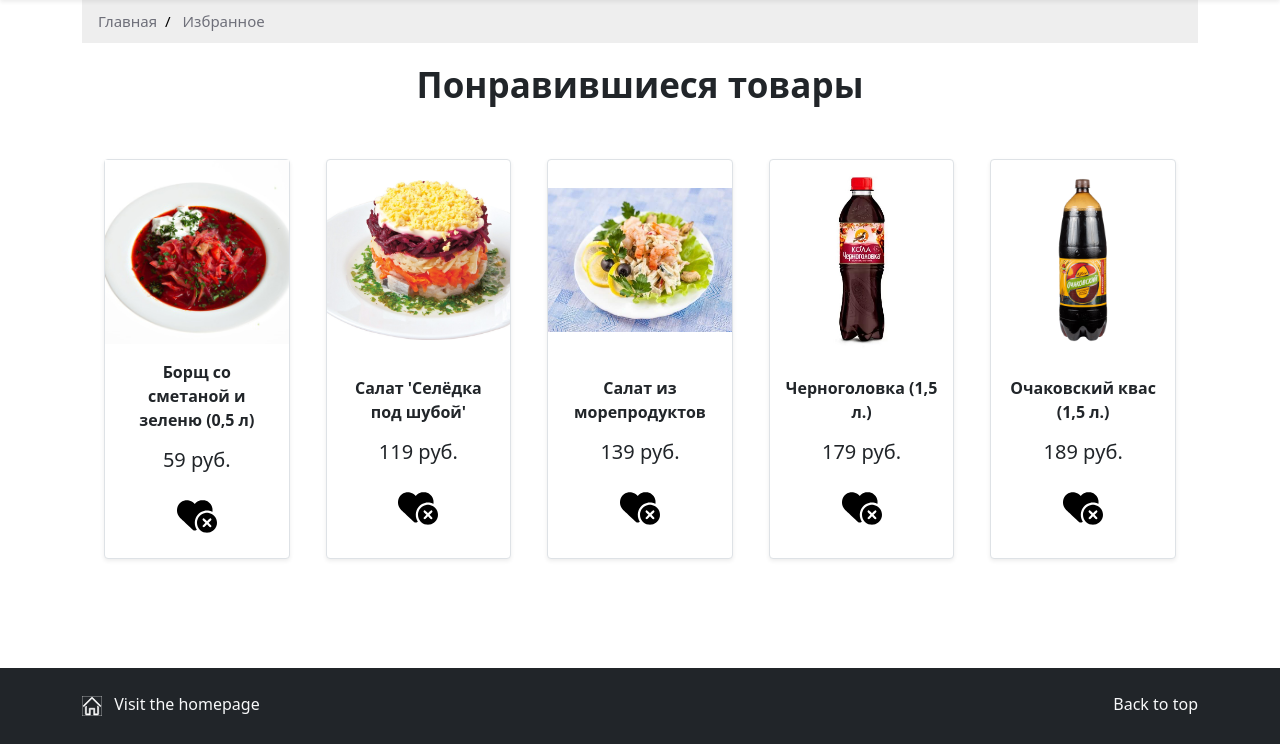
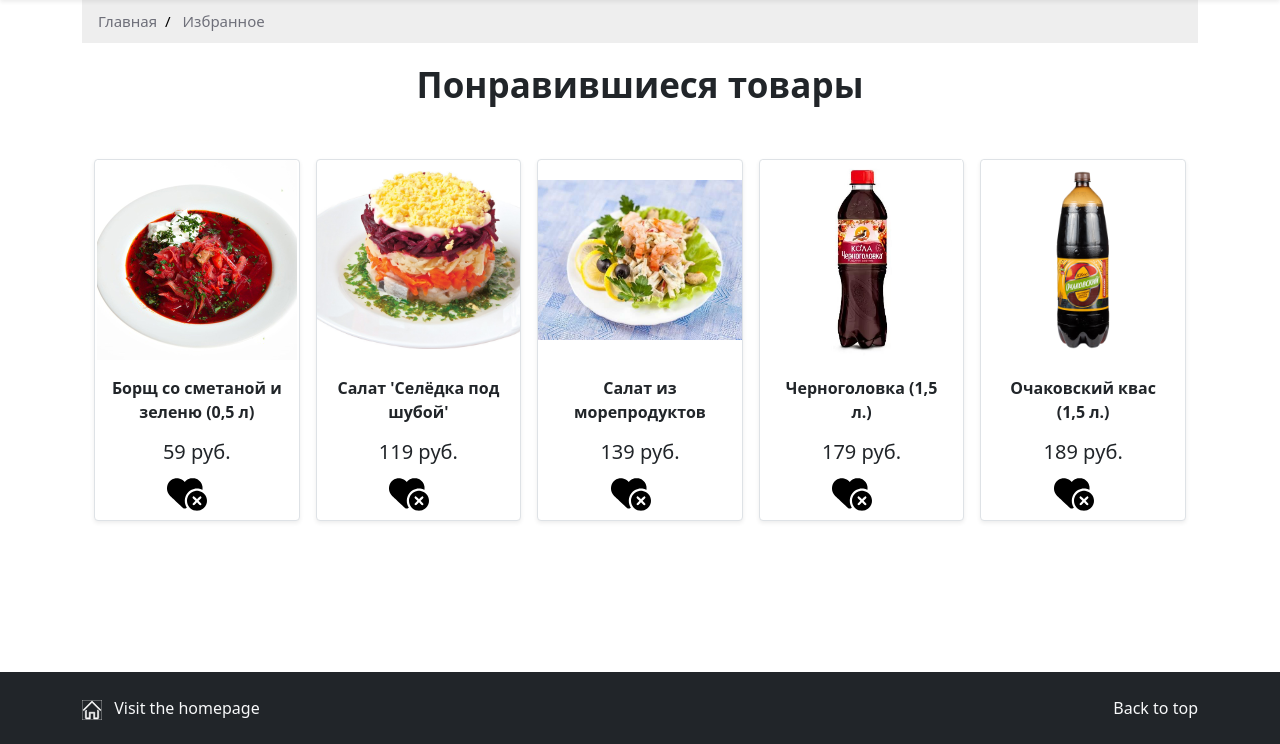
Before and after one commit to Tim-Shelll/RecoMarket, a Flask app: page /likes in a window 1280 px wide. Shown: the part 56-800 px from the top of the page. Run offline with Flask 3, Linux system fonts and the light colour scheme; a user stored in the database is signed in; parts of the project's set-up code (start-up, migrations or seed data) failed here and were passed over.

Commit message:
favorite
В избранном все товары на ряду сделать так, чтобы шли слева - направо

```diff
--- a/static/style/favorite.css
+++ b/static/style/favorite.css
@@ -1,9 +1,9 @@
-main {
-    min-height: 100%;
+section {
+    min-height: calc(100% - 128px);
 }
 
 footer {
-    position: fixed;
+    position: relative;
     bottom: 0;
     width: 100%;
 }
@@ -17,3 +17,21 @@ footer {
     transform: scale(1.025);
     cursor: pointer;
 }
+
+.row > .card-text {
+    margin-top: 25px;
+    margin-left: 25px;
+    width: 100px;
+
+}
+
+.img {
+    object-fit: contain;
+    height: 200px;
+}
+
+.line {
+    display: flex;
+    flex-direction: row;
+    justify-content: flex-start;
+}
--- a/templates/favorite.html
+++ b/templates/favorite.html
@@ -2,7 +2,6 @@
 
 {% block style %}
 <link rel="stylesheet" href='/static/style/favorite.css'/>
-<link rel="stylesheet" href='/static/style/style.css'/>
 {% endblock %}
 
 {% block title %}
@@ -29,13 +28,15 @@
                 <div class="flex_row line" id="{{favorite[0]}}-item">
                     <div class="card shadow-sm bg-white rounded border">
                         <img class="img" src={{favorite[4]}}>
-                        <div class="card-body">
+                        <div class="card-body mb-4">
                             <p class="card-text"><b>{{favorite[1]}} </b></p>
                             <p class="card-text"><h5>{{favorite[3]}} руб. </h5></p>
-                            <button class="btn btn-link px-2"
+                            <div class="w-75 height-30px position-absolute bottom-0 display-flex align-items-center justify-content-center;">
+                                <button class="btn btn-link px-2"
                                     onclick="deleteLikes('{{favorite[0]}}')">
                                 <img src="/static/icons/favorite-reset.svg" width="40" height="40">
                             </button>
+                            </div>
                         </div>
                     </div>
                 </div>
```
